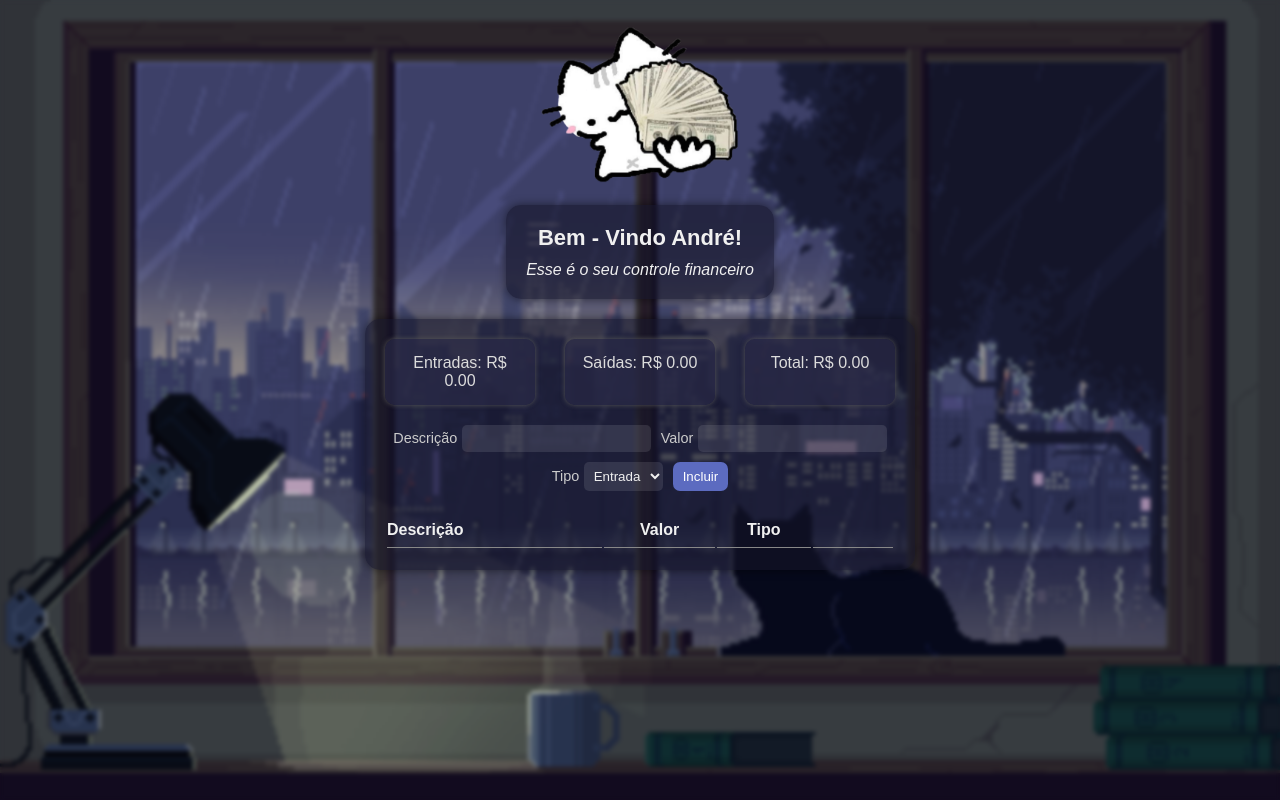
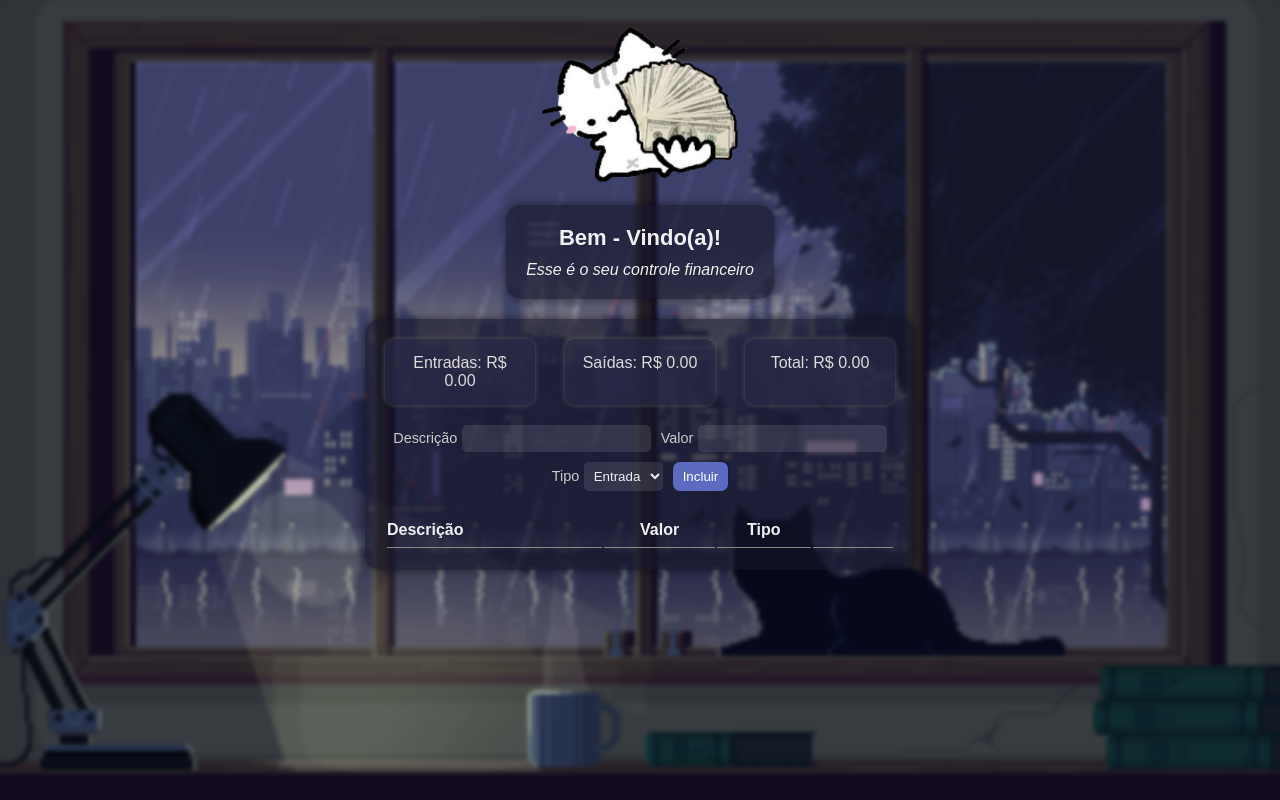
Before and after one commit to greroskix/portfolio-senai, a plain HTML site: page projetos_principais/controle_financeiro/index.html in a window 1280 px wide. Drawn offline with Linux system fonts and the light colour scheme.

Commit message:
update files controle_financeiro

```diff
--- a/projetos_principais/controle_financeiro/index.html
+++ b/projetos_principais/controle_financeiro/index.html
@@ -13,7 +13,7 @@
     <img class="receba" src="img/cat_with_money.png">
     <header>
         <div>
-            <p class="inicio">Bem - Vindo André!</p>
+            <p class="inicio">Bem - Vindo(a)!</p>
             <p class="inicio2"><i>Esse é o seu controle financeiro</i></p>
         </div>
     </header>
```
